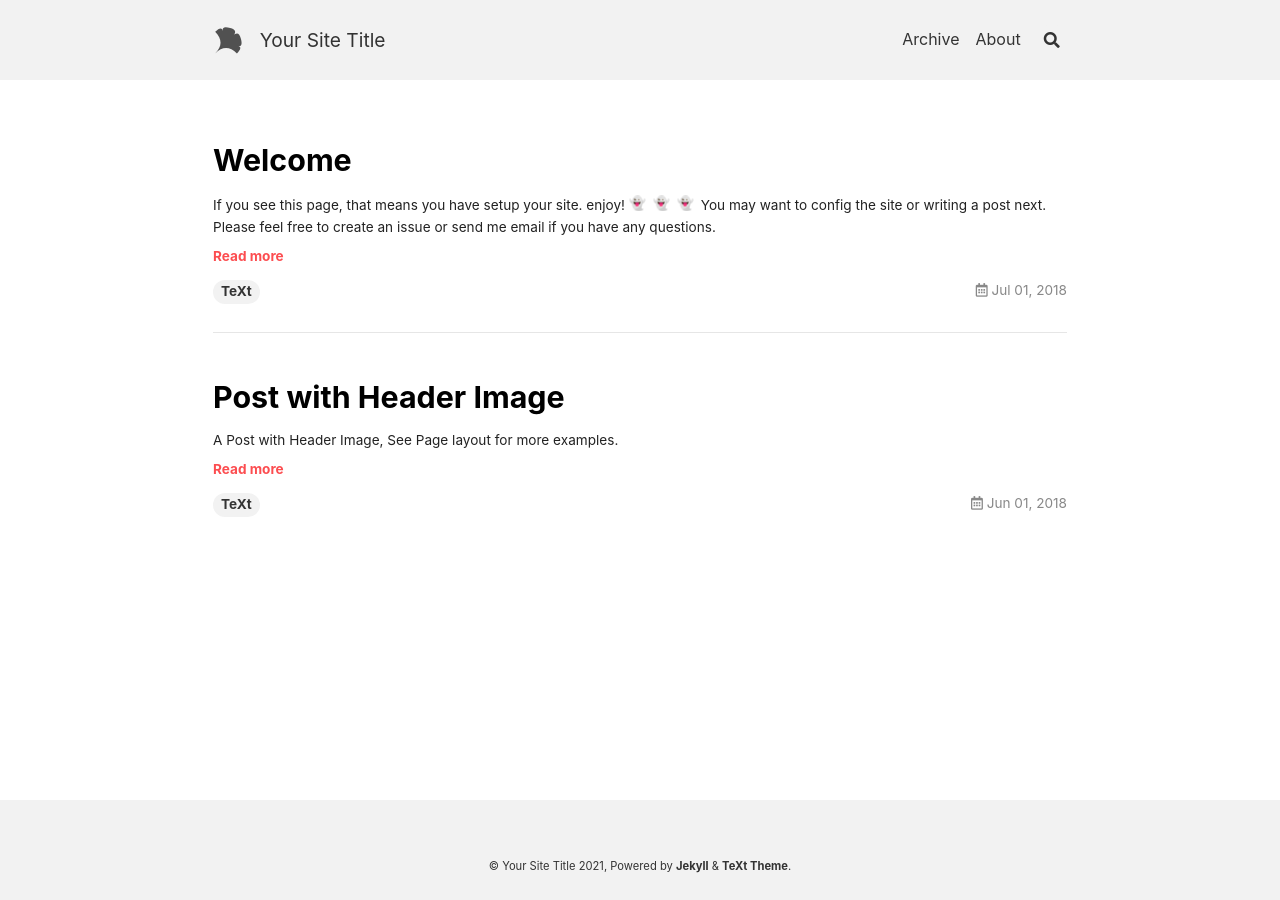
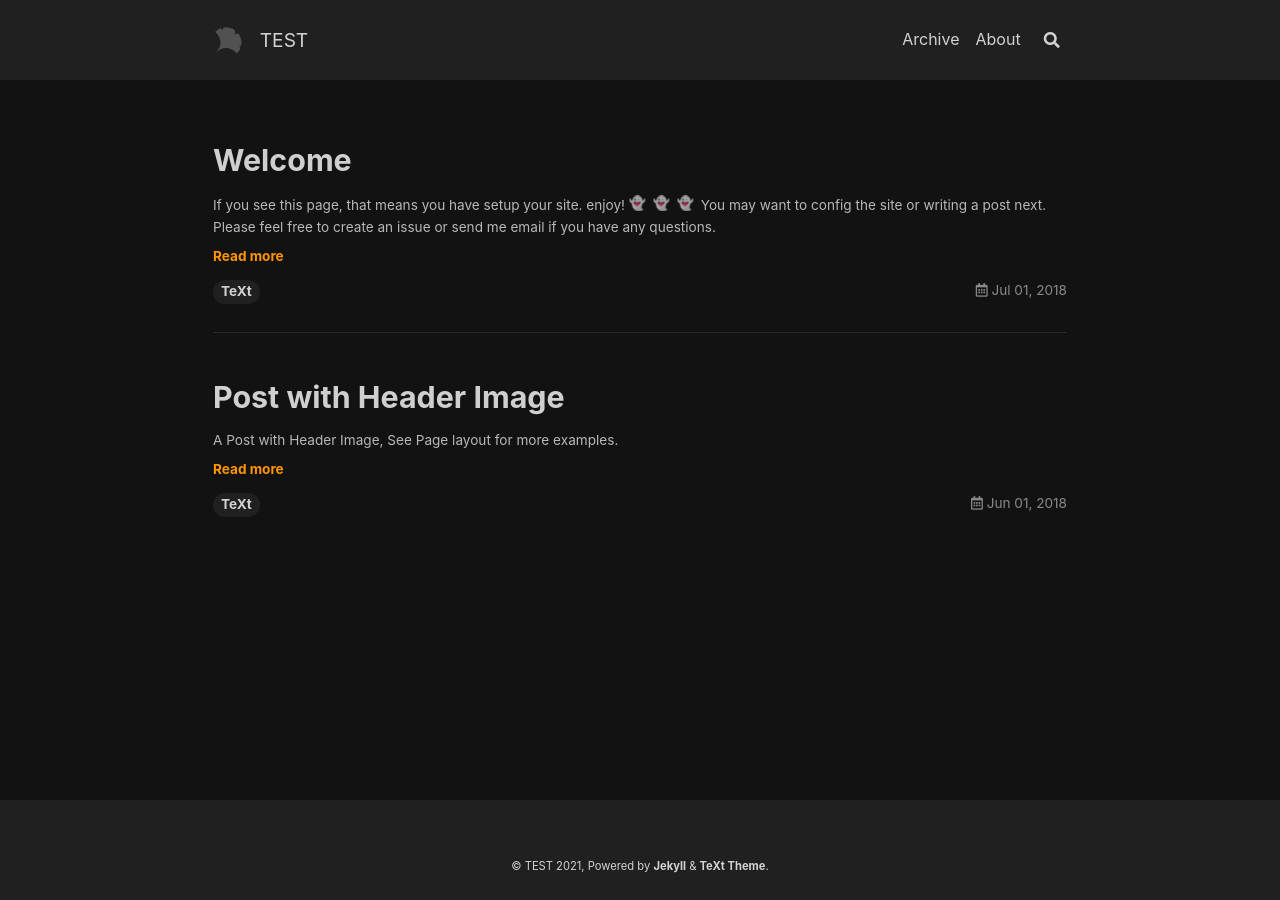
Before and after one commit to KazLuo/KazLuo.github.io, a Jekyll site: the page built from index.html, in a window 1280 px wide. Built offline with Jekyll 4.4.1, drawn with Linux system fonts in a browser that asks for light colours; nearby versions of some CDN libraries; emoji names are drawn with the system emoji font; the list of posts is cut into pages by our own code.

Commit message:
feat: fix config about theme

```diff
--- a/_config.yml
+++ b/_config.yml
@@ -16,11 +16,11 @@
 
 ## => Site Settings
 ##############################
-text_skin: default # "default" (default), "dark", "forest", "ocean", "chocolate", "orange"
-highlight_theme: default # "default" (default), "tomorrow", "tomorrow-night", "tomorrow-night-eighties", "tomorrow-night-blue", "tomorrow-night-bright"
+text_skin: dark # "ocean" (default), "dark", "forest", "ocean", "chocolate", "orange"
+highlight_theme: tomorrow-night-bright # "default" (default), "tomorrow", "tomorrow-night", "tomorrow-night-eighties", "tomorrow-night-blue", "tomorrow-night-bright"
 url     : # the base hostname & protocol for your site e.g. https://www.someone.com
 baseurl : # does not include hostname
-title   : Your Site Title
+title   : TEST
 description: > # this means to ignore newlines until "Language & timezone"
   Your Site Description
 
@@ -35,7 +35,7 @@ timezone: # see https://en.wikipedia.org/wiki/List_of_tz_database_time_zones for
 ##############################
 author:
   type      : # "person" (default), "organization"
-  name      : Your Name
+  name      : Kaz Luo
   url       :
   avatar    : # path or url of avatar image (square)
   bio       : I am an amazing person.
```
